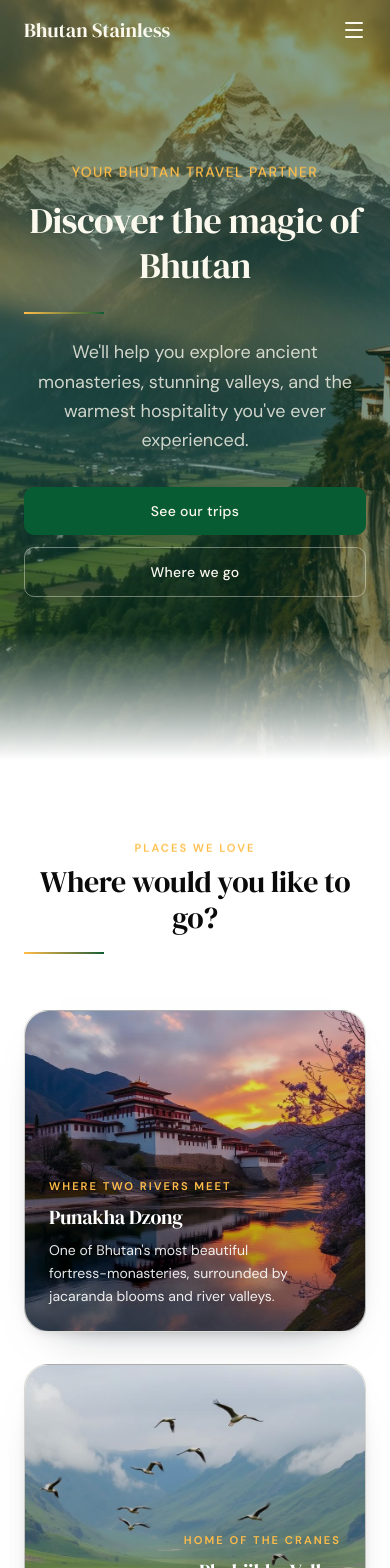
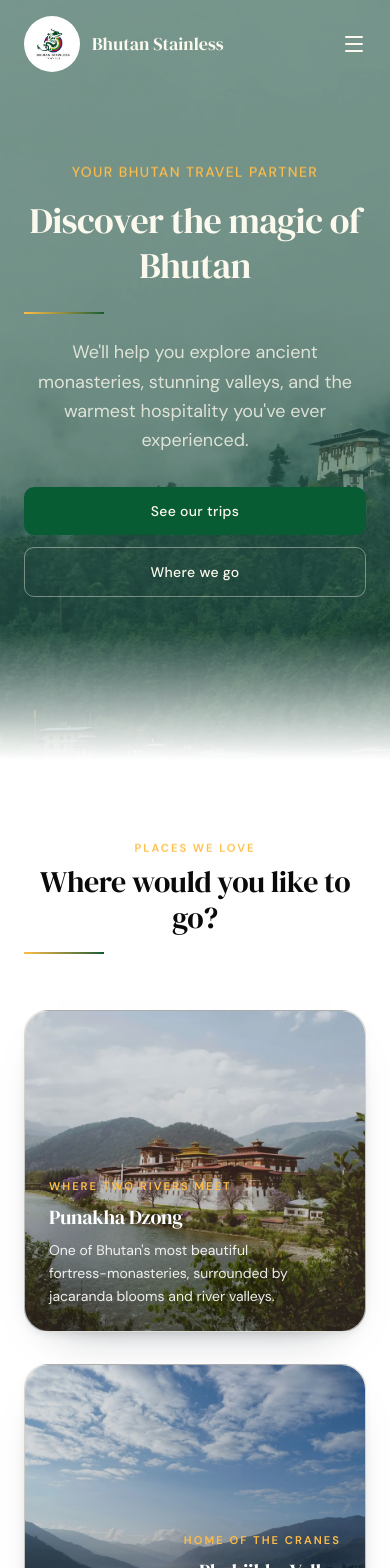
Before and after one commit to Kzoeps/bhutan-stainless-travels, a Next.js app: page / in a window 390 px wide. Shown: the top 1568 px of the page. Built offline with nearby package versions, Linux system fonts and the light colour scheme.

Commit message:
udpate to use proper images

```diff
--- a/components/pathfinder/destinations-section.tsx
+++ b/components/pathfinder/destinations-section.tsx
@@ -3,21 +3,21 @@ import * as React from "react"
 
 const destinations = [
   {
-    image: "/pathfinder/punakha-dzong.jpg",
+    image: "/punakha.webp",
     title: "Punakha Dzong",
     subtitle: "Where two rivers meet",
     description:
       "One of Bhutan's most beautiful fortress-monasteries, surrounded by jacaranda blooms and river valleys.",
   },
   {
-    image: "/pathfinder/phobjikha-valley.jpg",
+    image: "/phobjikha.webp",
     title: "Phobjikha Valley",
     subtitle: "Home of the cranes",
     description:
       "A wide glacial valley with incredible views — and winter home to endangered black-necked cranes.",
   },
   {
-    image: "/pathfinder/bumthang.jpg",
+    image: "/bumthang.webp",
     title: "Bumthang",
     subtitle: "Bhutan's spiritual heart",
     description:
--- a/components/pathfinder/footer.tsx
+++ b/components/pathfinder/footer.tsx
@@ -1,11 +1,24 @@
+import Image from "next/image"
+
 const Footer = () => {
   return (
     <footer className="bg-maroon-deep py-10">
       <div className="mx-auto max-w-7xl px-6">
         <div className="text-center">
-          <p className="font-display text-cream mb-1 text-lg">
-            Bhutan Stainless
-          </p>
+          <div className="mb-3 flex items-center justify-center gap-3">
+            <div className="flex h-14 w-14 shrink-0 items-center justify-center rounded-full bg-white p-1">
+              <Image
+                src="/stainless-travels-logo.png"
+                alt="Bhutan Stainless Travels"
+                width={56}
+                height={56}
+                className="h-full w-full object-contain"
+              />
+            </div>
+            <span className="font-display text-cream text-lg leading-tight">
+              Bhutan Stainless
+            </span>
+          </div>
           <p className="font-body text-cream/55 mb-4 text-sm">
             Your friendly Bhutan travel partner since 2015
           </p>
--- a/components/pathfinder/hero-section.tsx
+++ b/components/pathfinder/hero-section.tsx
@@ -11,7 +11,7 @@ const HeroSection = () => {
           fill
           priority
           sizes="100vw"
-          src="/pathfinder/hero-bhutan.jpg"
+          src="/jakar-dzong.webp"
         />
       </div>
       <div className="bg-maroon-deep/50 absolute inset-0" />
--- a/components/pathfinder/navbar.tsx
+++ b/components/pathfinder/navbar.tsx
@@ -2,6 +2,7 @@
 
 import { useEffect, useState } from "react"
 import { Menu, X } from "lucide-react"
+import Image from "next/image"
 
 const Navbar = () => {
   const [scrolled, setScrolled] = useState(false)
@@ -30,8 +31,19 @@ const Navbar = () => {
       }`}
     >
       <div className="mx-auto flex max-w-7xl items-center justify-between px-6 py-4">
-        <a href="#" className="font-display text-cream text-xl">
-          Bhutan Stainless
+        <a href="#" className="flex items-center gap-3">
+          <div className="flex h-14 w-14 shrink-0 items-center justify-center rounded-full bg-white p-1">
+            <Image
+              src="/stainless-travels-logo.png"
+              alt="Bhutan Stainless Travels"
+              width={56}
+              height={56}
+              className="h-full w-full object-contain"
+            />
+          </div>
+          <span className="font-display text-cream text-lg leading-tight">
+            Bhutan Stainless
+          </span>
         </a>
 
         <div className="hidden items-center gap-6 md:flex">
--- a/components/pathfinder/packages-section.tsx
+++ b/components/pathfinder/packages-section.tsx
@@ -82,27 +82,13 @@ const PackagesSection = () => {
             return (
               <div
                 key={pkg.title}
-                className={`bhutan-card flex flex-col overflow-hidden ${
-                  pkg.featured
-                    ? "border-gold/60 ring-gold/25 shadow-[0_18px_40px_-28px_rgba(103,70,38,0.6)] ring-1"
-                    : ""
-                }`}
+                className="bhutan-card flex flex-col overflow-hidden"
               >
-                {pkg.featured && (
-                  <div className="font-body border-gold/30 bg-cream/80 text-maroon flex items-center justify-center border-b px-5 py-3 text-[10px] font-semibold tracking-[0.26em] uppercase sm:px-6 sm:text-[11px]">
-                    Featured journey
-                  </div>
-                )}
                 <div className="bg-cream flex flex-1 flex-col p-6 sm:p-7">
-                  <div className="mb-4 flex items-center justify-between">
+                  <div className="mb-4">
                     <span className="font-display text-gold/70 text-xl tracking-[0.28em] sm:text-2xl md:text-3xl">
                       {marker}
                     </span>
-                    {pkg.featured && (
-                      <span className="font-body border-gold/40 bg-cream/80 text-maroon rounded-full border px-3 py-1 text-[9px] font-semibold tracking-[0.2em] uppercase sm:text-[10px]">
-                        Signature
-                      </span>
-                    )}
                   </div>
                   <h3 className="font-display text-xl text-card-foreground sm:text-2xl">
                     {pkg.title}
@@ -135,11 +121,7 @@ const PackagesSection = () => {
 
                   <a
                     href="#contact"
-                    className={`font-body block rounded-lg py-3.5 text-center text-sm font-medium tracking-wide transition-all duration-300 ${
-                      pkg.featured
-                        ? "hover:bg-gold bg-maroon text-cream hover:text-foreground"
-                        : "border-maroon text-maroon hover:bg-maroon hover:text-cream border"
-                    }`}
+                    className="font-body border-maroon text-maroon hover:bg-maroon hover:text-cream block rounded-lg border py-3.5 text-center text-sm font-medium tracking-wide transition-all duration-300"
                   >
                     Get a quote
                   </a>
```
Also changed, not shown: public/horse-taktshang.webp (added), public/stainless-travels-logo.png (added).
